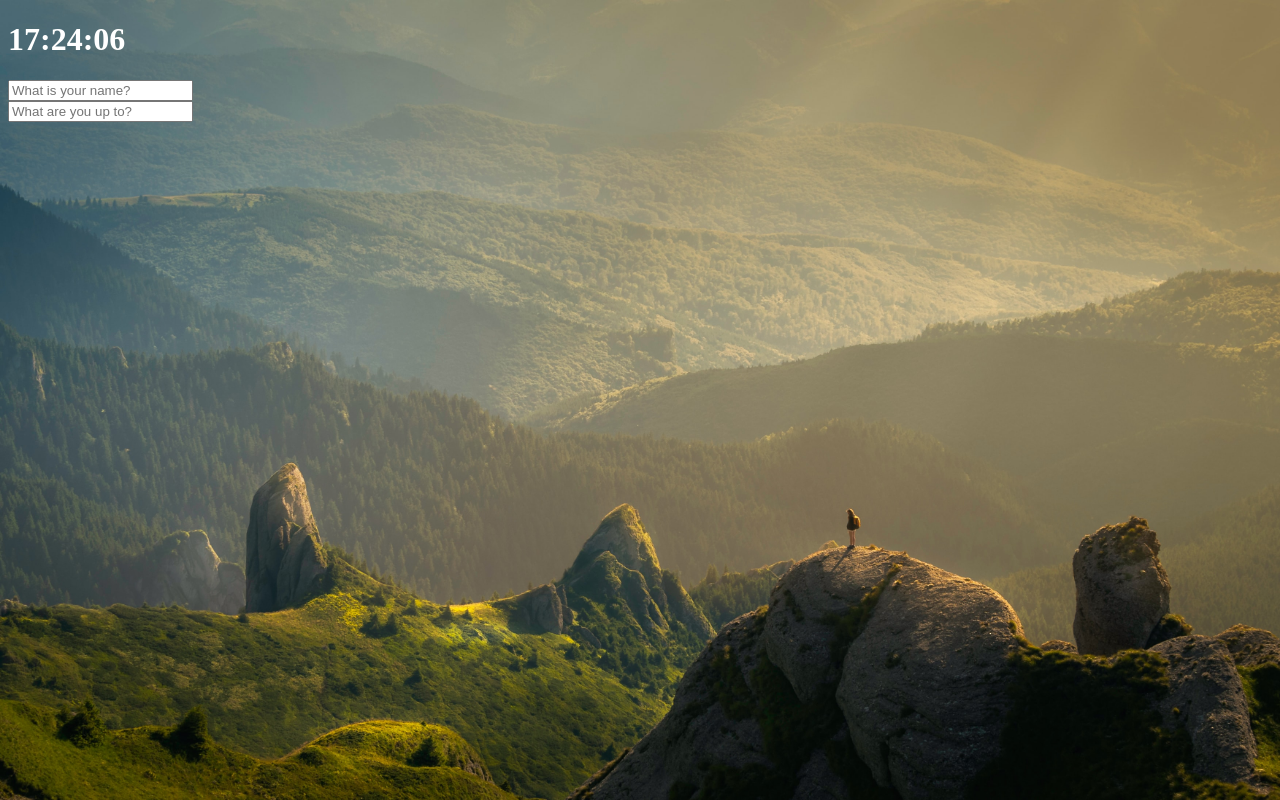
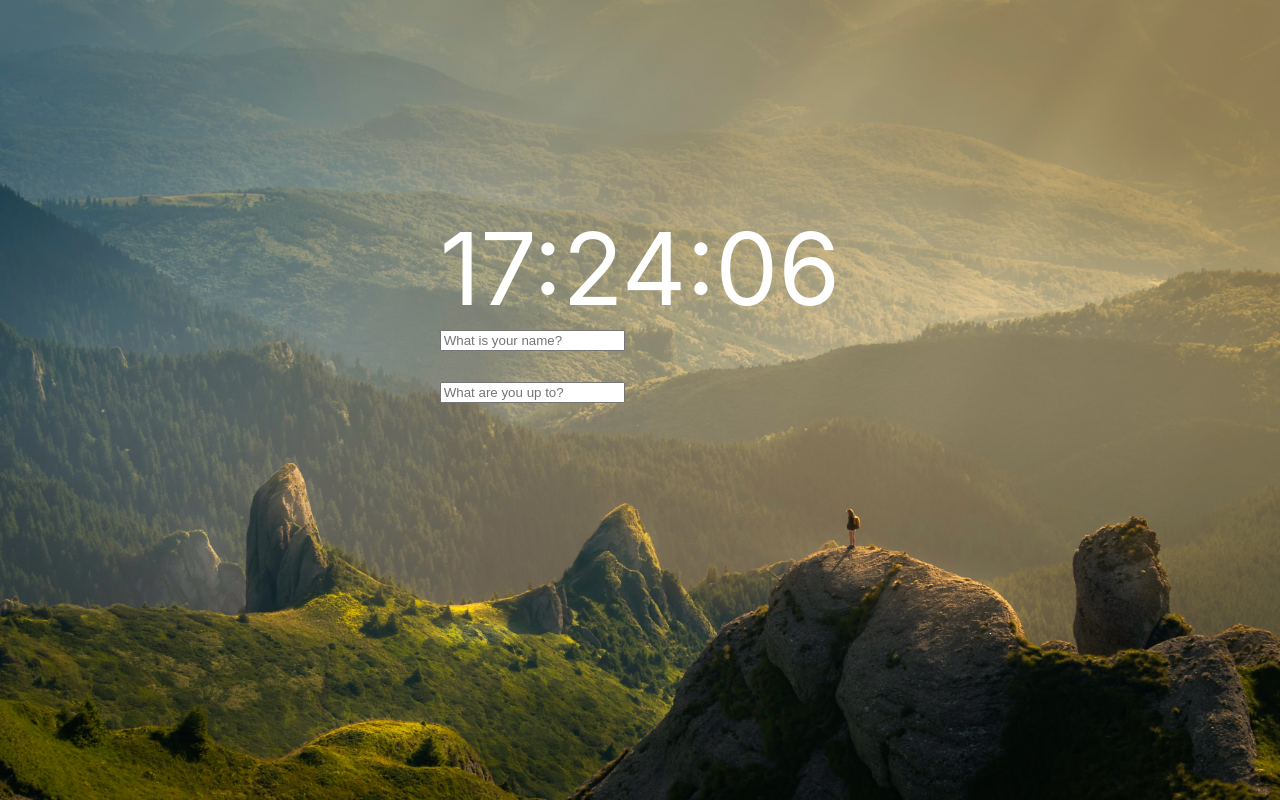
Before and after one commit to chwonseok/momentum_clone, a plain HTML site: page index.html in a window 1280 px wide. Drawn offline with Linux system fonts and the light colour scheme.

Commit message:
centeralize boxes

```diff
--- a/clock.js
+++ b/clock.js
@@ -1,7 +1,7 @@
-'use strict';
+"use strict";
 
-const clockContainer = document.querySelector('.js-clock'),
-  clockTitle = clockContainer.querySelector('h1');
+const clockContainer = document.querySelector(".js-clock"),
+  clockTitle = clockContainer.querySelector(".js-clock-span");
 
 const displayTime = function () {
   const date = new Date();
--- a/greeting.js
+++ b/greeting.js
@@ -1,10 +1,10 @@
-'use strict';
-const form = document.querySelector('.js-form-user'),
-  input = form.querySelector('input'),
-  greeting = document.querySelector('.js-form-greeting');
+"use strict";
+const form = document.querySelector(".js-form-user"),
+  input = form.querySelector("input"),
+  greeting = document.querySelector(".js-form-greeting");
 
-const USER_LS = 'currentUser',
-  SHOWING_CN = 'showing';
+const USER_LS = "currentUser",
+  SHOWING_CN = "showing";
 
 const saveName = function (name) {
   localStorage.setItem(USER_LS, name);
@@ -21,14 +21,14 @@ const submitName = function (e) {
 
 const askName = function () {
   form.classList.add(SHOWING_CN);
-  form.addEventListener('submit', submitName);
+  form.addEventListener("submit", submitName);
 };
 
 const displayGreeting = function (name) {
   form.classList.remove(SHOWING_CN);
   greeting.classList.add(SHOWING_CN);
-  greeting.classList.add('letterClr');
-  greeting.innerText = `How are you, ${name}?`;
+  greeting.classList.add("letterClr");
+  greeting.innerText = `How's your day going, ${name}?`;
 };
 
 const loadName = function () {
--- a/index.html
+++ b/index.html
@@ -8,23 +8,33 @@
     <title>To-do List</title>
   </head>
   <body>
+    <div>
+      <div class="top"></div>
       <!-- Clock -->
+      <div class="middle">
+        <div class="middle-left"></div>
+        <div class="middle-center">
           <div class="js-clock">
-      <h1 class="letterClr">00:00</h1>
+            <span class="js-clock-span letterClr">00:00</span>
           </div>
-
           <!-- Name of Form -->
+          <div class="form-user-box">
             <form class="js-form-user form">
               <input type="text" placeholder="What is your name?" />
             </form>
-    <h4 class="js-form-greeting greeting"></h4>
-
+            <span class="js-form-greeting greeting"></span>
+          </div>
           <!-- To-Do List -->
           <form class="js-form-toDo">
             <input type="text" placeholder="What are you up to?" />
           </form>
           <ul class="js-list-toDo"></ul>
+        </div>
+      </div>
+      <div class="middle-right">
         <span class="js-weather letterClr"></span>
+      </div>
+    </div>
     <script src="clock.js"></script>
     <script src="greeting.js"></script>
     <script src="todo.js"></script>
--- a/style.css
+++ b/style.css
@@ -1,5 +1,47 @@
+*,
+::after,
+::before {
+  box-sizing: border-box;
+}
+
+div {
+  display: block;
+}
+
 body {
+  font-family: -apple-system, BlinkMacSystemFont, "Helvetica Neue", sans-serif;
   background-color: darkcyan;
+  font-size: 100%;
+}
+
+.middle {
+  display: flex;
+  justify-content: center;
+}
+
+.top {
+  height: 200px;
+  display: flex;
+}
+
+.center {
+  display: flex;
+}
+
+.form-user-box {
+  margin-bottom: 30px;
+}
+
+.js-form-greeting {
+  font-size: 35px;
+}
+
+.js-clock-span {
+  font-size: 100px;
+}
+
+.js-form-toDo {
+  border: none;
 }
 
 .letterClr {
@@ -31,6 +73,8 @@ body {
   position: absolute;
   top: 0;
   left: 0;
+  right: 0;
+  bottom: 0;
   width: 100%;
   height: 100%;
   z-index: -1;
```
Lines whose indentation alone changed are shown as unchanged.
